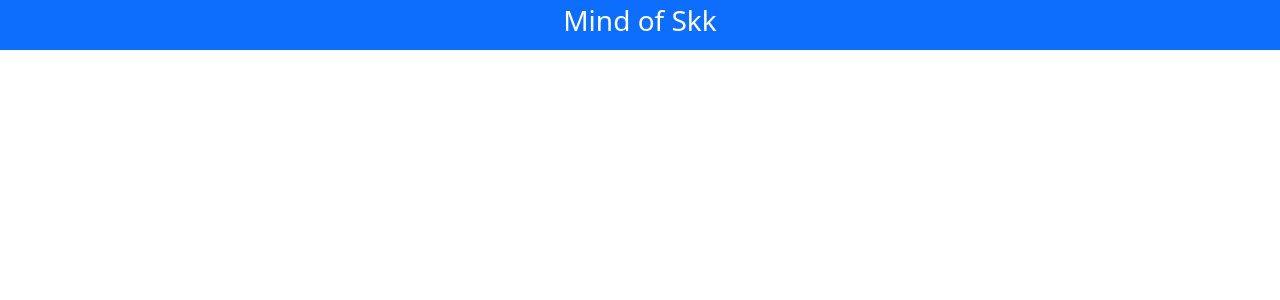
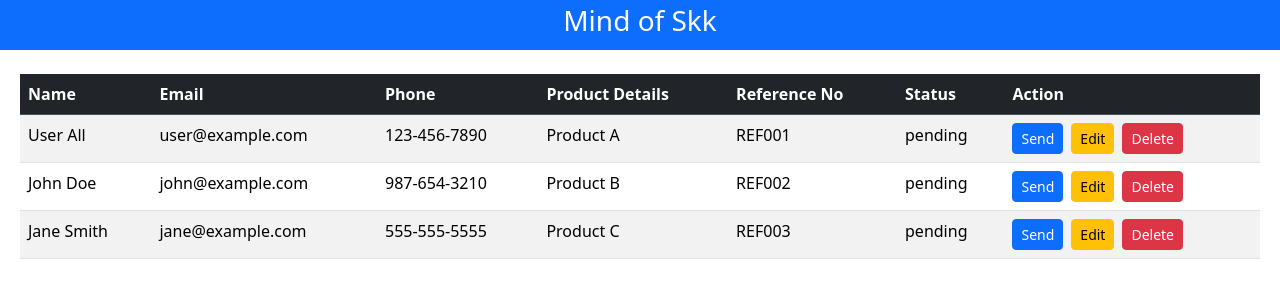
Before and after one commit to MindofSkk/Flexi, a React (Create React App) app: page /Admin-Details in a window 1280 px wide. Before the commit this address had no page. Shown: the top 300 px of the page. Built offline with nearby package versions, Linux system fonts and the light colour scheme.

Commit message:
admin table add

```diff
--- a/package.json
+++ b/package.json
@@ -5,6 +5,7 @@
   "dependencies": {
     "@fortawesome/free-solid-svg-icons": "^6.6.0",
     "@fortawesome/react-fontawesome": "^0.2.2",
+    "@tanstack/react-table": "^8.20.5",
     "@testing-library/jest-dom": "^5.17.0",
     "@testing-library/react": "^13.4.0",
     "@testing-library/user-event": "^13.5.0",
@@ -12,12 +13,16 @@
     "@types/node": "^16.18.113",
     "@types/react": "^18.3.11",
     "@types/react-dom": "^18.3.1",
+    "axios": "^1.7.7",
     "bootstrap": "^5.3.3",
     "formik": "^2.4.6",
+    "moment": "^2.30.1",
     "react": "^18.3.1",
+    "react-bootstrap-typeahead": "^6.3.2",
     "react-dom": "^18.3.1",
     "react-router-dom": "^6.27.0",
     "react-scripts": "5.0.1",
+    "react-table": "^7.8.0",
     "typescript": "^4.9.5",
     "web-vitals": "^2.1.4",
     "yup": "^1.4.0"
--- a/src/Routes/index.tsx
+++ b/src/Routes/index.tsx
@@ -3,6 +3,7 @@ import React from "react";
 import { Routes, Route } from "react-router-dom";
 import Home from "../components/pages/Home";
 import PaymentDetails from "../components/pages/PaymentDetails";
+import Admin from "../components/Admin";
 // import About from '../components/pages/About';
 // import NotFound from '../components/pages/NotFound';
 
@@ -12,6 +13,9 @@ const AppRoutes: React.FC = () => {
       <Routes>
         <Route path="/" element={<Home />} />
         <Route path="/Payment-Details" element={<PaymentDetails />} />
+        <Route path="/Admin-Details" element={<Admin />} />
+
+        {/* https://flexi-backend.onrender.com/api/users */}
       </Routes>
     </>
   );
--- /dev/null
+++ b/src/components/Admin/Tablecomponents.tsx
@@ -0,0 +1,56 @@
+import React from 'react';
+import 'bootstrap/dist/css/bootstrap.min.css';
+import { useReactTable, ColumnDef, getCoreRowModel, flexRender } from '@tanstack/react-table';
+
+type TableComponentProps<T> = {
+  columns: ColumnDef<T, any>[];
+  data: T[];
+  onSend: (rowData: T) => void;
+  onEdit: (rowData: T) => void;
+  onDelete: (rowData: T) => void;
+};
+
+const TableComponent = <T,>({ columns, data, onSend, onEdit, onDelete }: TableComponentProps<T>) => {
+  const table = useReactTable({
+    columns,
+    data,
+    getCoreRowModel: getCoreRowModel(),
+  });
+
+  return (
+    <table className="table table-striped table-hover mt-4">
+      <thead className="table-dark">
+        {table.getHeaderGroups().map((headerGroup) => (
+          <tr key={headerGroup.id}>
+            {headerGroup.headers.map((header) => (
+              <th key={header.id}>
+                {header.isPlaceholder ? null : flexRender(header.column.columnDef.header, header.getContext())}
+              </th>
+            ))}
+          </tr>
+        ))}
+      </thead>
+      <tbody>
+        {table.getRowModel().rows.map((row) => (
+          <tr key={row.id}>
+            {row.getVisibleCells().map((cell) => (
+              <td key={cell.id}>
+                {cell.column.id === 'action' ? (
+                  <div className="d-flex gap-2">
+                    <button onClick={() => onSend(row.original)} className="btn btn-primary btn-sm">Send</button>
+                    <button onClick={() => onEdit(row.original)} className="btn btn-warning btn-sm">Edit</button>
+                    <button onClick={() => onDelete(row.original)} className="btn btn-danger btn-sm">Delete</button>
+                  </div>
+                ) : (
+                  flexRender(cell.column.columnDef.cell, cell.getContext())
+                )}
+              </td>
+            ))}
+          </tr>
+        ))}
+      </tbody>
+    </table>
+  );
+};
+
+export default TableComponent;
--- /dev/null
+++ b/src/components/Admin/index.tsx
@@ -0,0 +1,86 @@
+import React from "react";
+import TableComponent from "./Tablecomponents"; // Adjust the import based on your file structure
+
+const Test = () => {
+  const columns = React.useMemo(
+    () => [
+      { accessorKey: "name", header: "Name" },
+      { accessorKey: "email", header: "Email" },
+      { accessorKey: "phone", header: "Phone" },
+      { accessorKey: "productDetails", header: "Product Details" },
+      { accessorKey: "referenceNo", header: "Reference No" },
+      { accessorKey: "status", header: "Status" },
+
+      {
+        accessorKey: "action",
+        header: "Action",
+        cell: ({ row }: any) => (
+          <div>
+            <button onClick={() => handleSend(row.original)}>Send</button>
+            <button onClick={() => handleEdit(row.original)}>Edit</button>
+            <button onClick={() => handleDelete(row.original)}>Delete</button>
+          </div>
+        ),
+      },
+    ],
+    []
+  );
+
+  const data = React.useMemo(
+    () => [
+      {
+        name: "User All",
+        email: "user@example.com",
+        phone: "123-456-7890",
+        productDetails: "Product A",
+        referenceNo: "REF001",
+        status:"pending"
+      },
+      {
+        name: "John Doe",
+        email: "john@example.com",
+        phone: "987-654-3210",
+        productDetails: "Product B",
+        referenceNo: "REF002",
+        status:"pending"
+
+      },
+      {
+        name: "Jane Smith",
+        email: "jane@example.com",
+        phone: "555-555-5555",
+        productDetails: "Product C",
+        referenceNo: "REF003",
+        status:"pending"
+
+      },
+    ],
+    []
+  );
+
+  const handleSend = (row: any) => {
+    console.log("Send:", row);
+  };
+
+  const handleEdit = (row: any) => {
+    console.log("Edit:", row);
+  };
+
+  const handleDelete = (row: any) => {
+    console.log("Delete:", row);
+  };
+
+  return (
+    <div style={{margin:"20px", borderRadius:"5px"}}>
+      <TableComponent
+        columns={columns}
+        data={data}
+        onSend={handleSend}
+        onEdit={handleEdit}
+        onDelete={handleDelete}
+      />
+    </div>
+  );
+};
+
+export default Test;
--- /dev/null
+++ b/src/utils/api.js
@@ -0,0 +1,54 @@
+// utils/api.js
+import axios from 'axios';
+
+// Create an Axios instance with a base URL
+const api = axios.create({
+    baseURL: 'https://flexi-backend.onrender.com/api/users', // Replace with your actual base URL
+});
+
+/**
+ * Function to send a POST request.
+ * @param {string} url - The endpoint relative to the base URL.
+ * @param {Object} data - The data to send in the request body.
+ * @returns {Promise} - Returns a promise that resolves to the response.
+ */
+export const postData = async (url, data) => {
+    try {
+        const response = await api.post(url, data);
+        return response.data; // Return the response data
+    } catch (error) {
+        console.error('Error posting data:', error);
+        throw error; // Rethrow the error for handling elsewhere
+    }
+};
+
+/**
+ * Function to send a GET request.
+ * @param {string} url - The endpoint relative to the base URL.
+ * @returns {Promise} - Returns a promise that resolves to the response.
+ */
+export const getData = async (url) => {
+    try {
+        const response = await api.get(url);
+        return response.data; // Return the response data
+    } catch (error) {
+        console.error('Error fetching data:', error);
+        throw error; // Rethrow the error for handling elsewhere
+    }
+};
+
+/**
+ * Function to send a PUT request (for editing).
+ * @param {string} url - The endpoint relative to the base URL.
+ * @param {Object} data - The updated data to send in the request body.
+ * @returns {Promise} - Returns a promise that resolves to the response.
+ */
+export const putData = async (url, data) => {
+    try {
+        const response = await api.put(url, data);
+        return response.data; // Return the response data
+    } catch (error) {
+        console.error('Error updating data:', error);
+        throw error; // Rethrow the error for handling elsewhere
+    }
+};
```
Also changed, not shown: src/components/pages/PaymentPage.tsx (+71 -31 lines), 1 other file (tests, documents, lock files or other folders).
